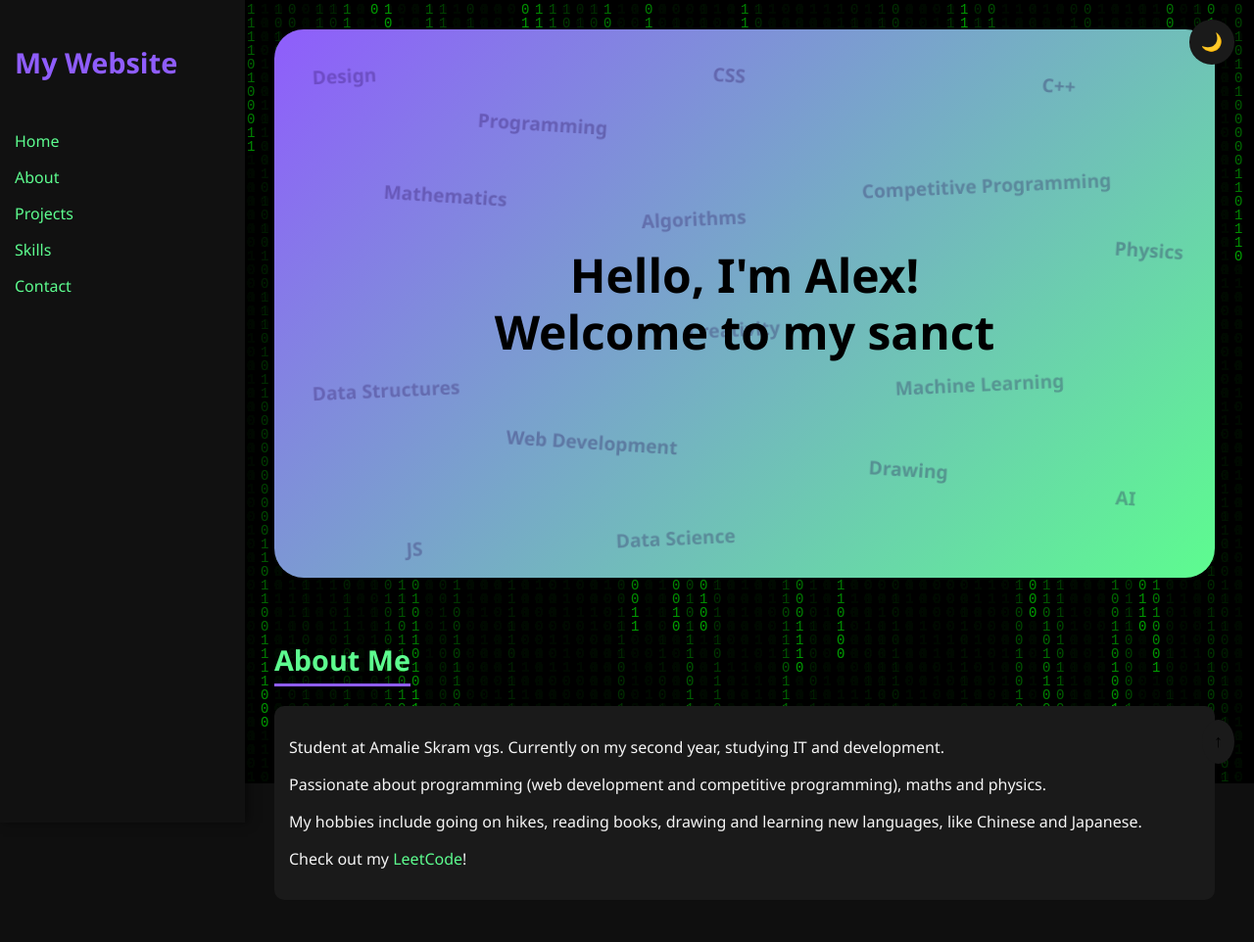
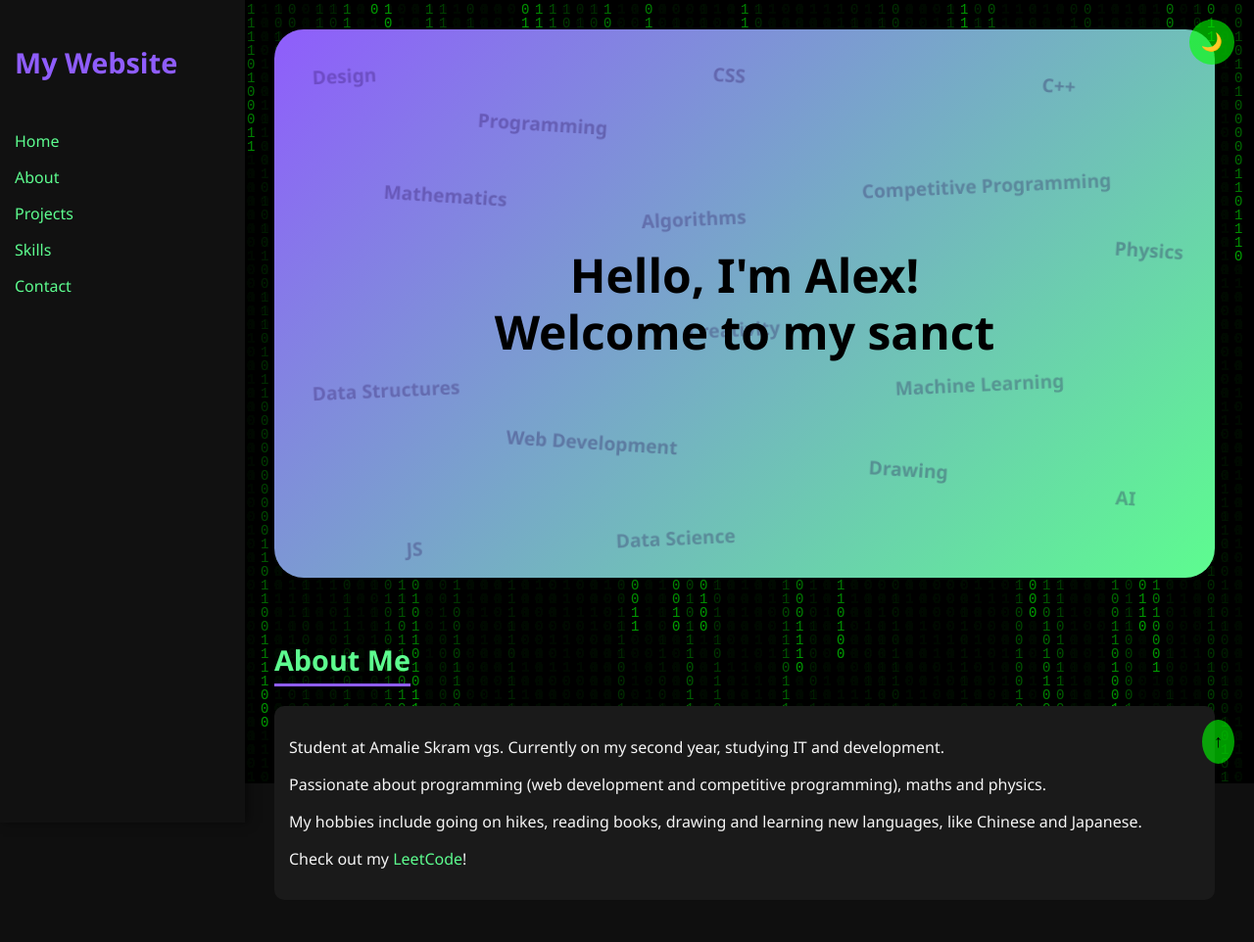
Before and after one commit to Iskachun/portfolio, a plain HTML site: page index.html in a window 1280 px wide. Shown: the top 962 px of the page at 98% size. Drawn offline with Linux system fonts and the light colour scheme.

Commit message:
theme-toggle-button color change

```diff
--- a/style.css
+++ b/style.css
@@ -6,6 +6,7 @@
   --sidebar-bg: #111;
   --head-color:black;
   --h2-color: #5dfc8f;
+  --buttons: rgba(0, 255, 0, 0.6);
 }
 
 body {
@@ -257,8 +258,14 @@ section h2 {
   z-index: 1001;
 }
 
-#theme-toggle { top: 20px; background-color: var(--card-bg); }
-#back-to-top { bottom: 20px; background-color: var(--card-bg); }
+#theme-toggle {
+  top: 20px;
+  background-color: var(--buttons);
+}
+#back-to-top {
+  bottom: 20px;
+  background-color: var(--buttons);
+}
 
 /* Scroll progress bar */
 #progress-bar {
@@ -279,6 +286,7 @@ body.light {
   --sidebar-bg: #b99ef7; /* make sidebar light too */
   --head-color: rgb(158, 240, 120);
   --h2-color: #8f5dfc;
+  --buttons: black;
 }
 
 
```
